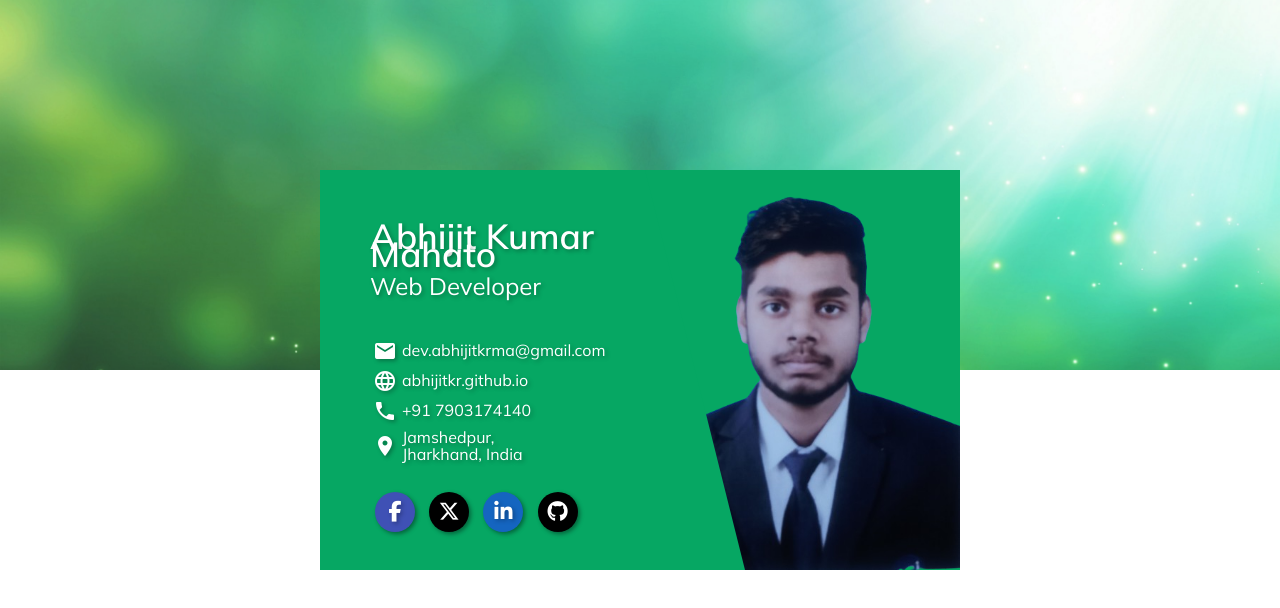
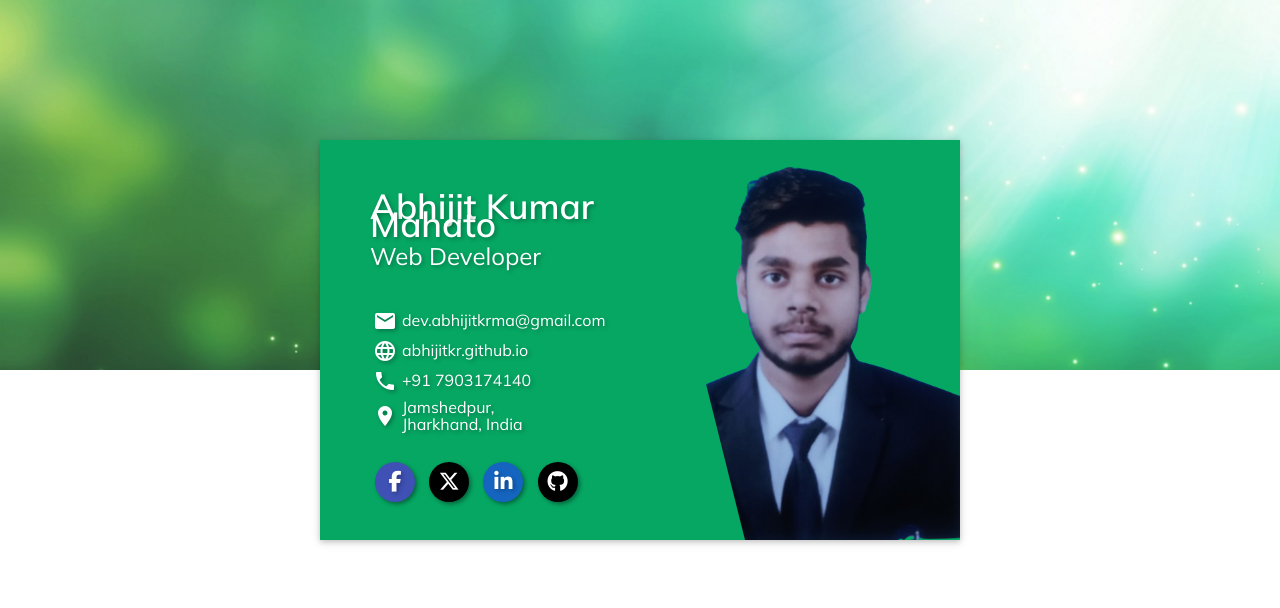
Before and after one commit to Abhijitkr/abhijitkr.github.io, a plain HTML site: page index.html in a window 1280 px wide. Drawn offline with Linux system fonts and the light colour scheme.

Commit message:
Adds card shadow and transition to the card

```diff
--- a/style.css
+++ b/style.css
@@ -27,13 +27,17 @@ header {
 }
 
 .container section {
+  position: relative;
   background-color: #06a763;
   width: 100%;
   height: 400px;
+  position: relative;
+  margin: -230px 3px 0 0;
+  display: flex;
+  overflow: hidden;
+  transition: height 1s, color 1s, margin 1s;
   z-index: 1;
-  position: relative;
-  top: -200px;
-  display: flex;
+  box-shadow: 0 2px 5px 0 rgba(0, 0, 0, 0.16), 0 2px 10px 0 rgba(0, 0, 0, 0.12);
 }
 
 #info {
```
Also changed, not shown: 1 other file.
